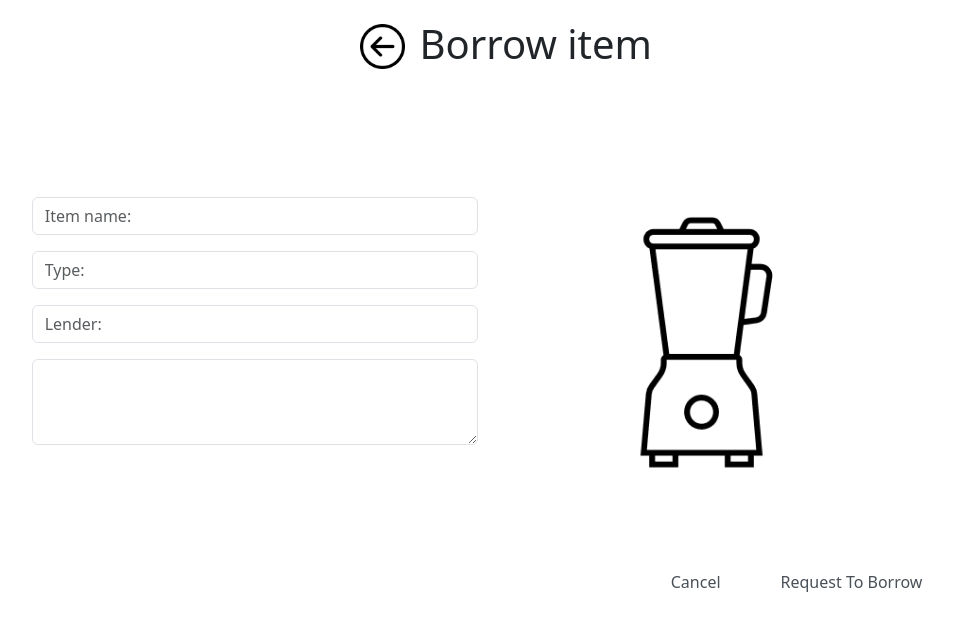
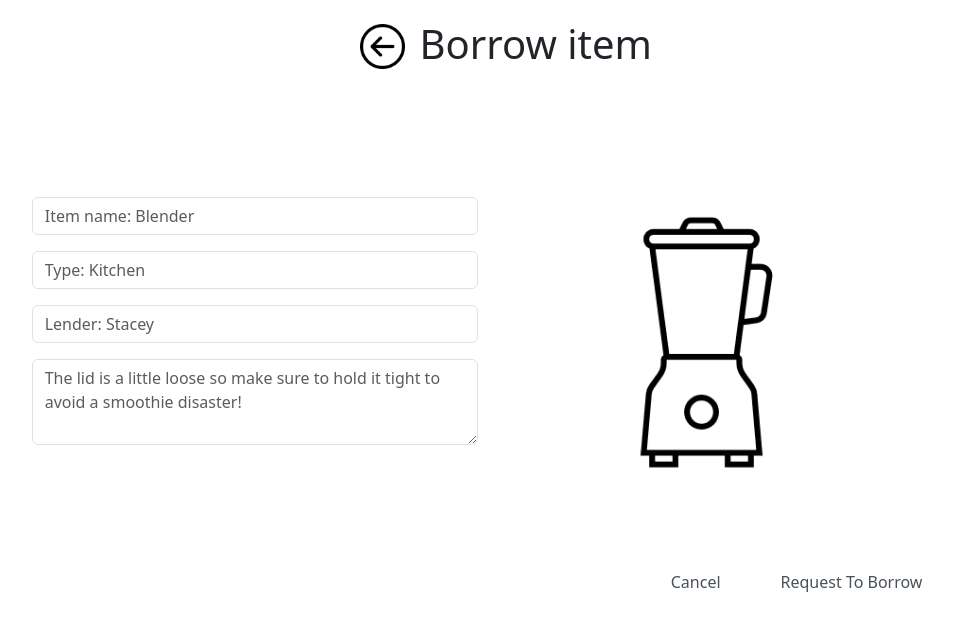
Before and after one commit to simukuka/YourShare-app, a React (Create React App) app in the folder yourshare/: page /borrow in a window 1280 px wide. Shown: the top 626 px of the page, without its empty margins (134-1087 px from the left). Built offline with nearby package versions, Linux system fonts and the light colour scheme.

Commit message:
Filled forms of BorrowItem.js

```diff
--- a/yourshare/src/pages/BorrowItem.js
+++ b/yourshare/src/pages/BorrowItem.js
@@ -34,19 +34,19 @@ export const BorrowItem = (props) => {
           <Col>
               <Form>
                 <Form.Group className="mb-3" controlId="exampleForm.ControlInput1">
-                  <Form.Control type="email" placeholder="Item name: " />
+                  <Form.Control type="email" placeholder="Item name: Blender" />
                 </Form.Group>
 
                 <Form.Group className="mb-3" controlId="exampleForm.ControlInput2">
-                  <Form.Control type="email" placeholder="Type: " />
+                  <Form.Control type="email" placeholder="Type: Kitchen" />
                 </Form.Group>
 
                 <Form.Group className="mb-3" controlId="exampleForm.ControlInput3">
-                  <Form.Control type="email" placeholder="Lender: " />
+                  <Form.Control type="email" placeholder="Lender: Stacey" />
                 </Form.Group>
 
                 <Form.Group className="mb-3" controlId="exampleForm.ControlTextarea4">
-                  <Form.Control as="textarea" rows={3} />
+                  <Form.Control as="textarea" rows={3} placeholder="The lid is a little loose so make sure to hold it tight to avoid a smoothie disaster! " />
                 </Form.Group>
               </Form>
 
```
